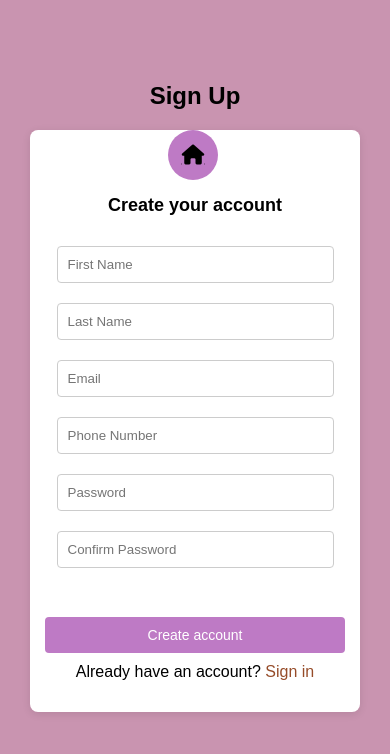
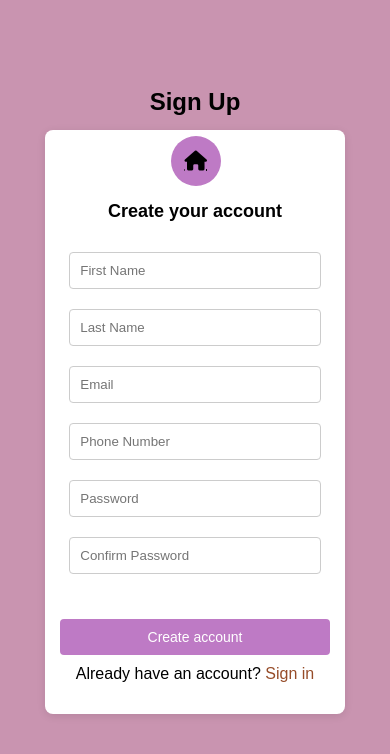
Before and after one commit to LCBA21/Beauty_By_Renee, a plain HTML site: page signup.html in a window 390 px wide. Shown: the top 754 px of the page. Drawn offline with Linux system fonts and the light colour scheme.

Commit message:
responsiveness v4

```diff
--- a/assets/css/stylesLogin.css
+++ b/assets/css/stylesLogin.css
@@ -225,10 +225,10 @@ body {
 @media (max-width: 768px) {
   .flipper .front {
     top: -23%;
-    width: 100%;
+    width: 90%;
     height: auto;
     padding: 15px;
-    left: -5%;
+    left: 0%;
       box-shadow: 0 2px 8px rgba(0, 0, 0, 0.1);
   }
 }
```
